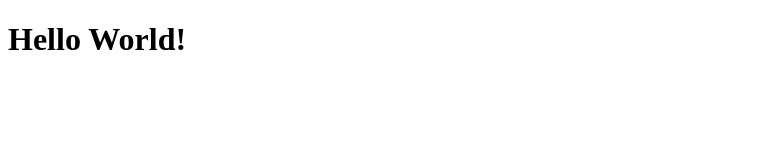
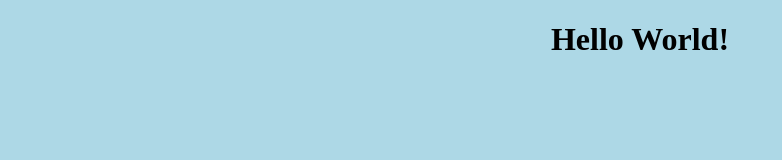
Before and after one commit to McTwinPM/babys-first-website, a plain HTML site: page index.html in a window 1280 px wide. Shown: the whole page, without its empty margins (0-782 px from the left). Drawn offline with Linux system fonts and the light colour scheme.

Commit message:
add style.css, connect to index.html

```diff
--- a/index.html
+++ b/index.html
@@ -1,6 +1,7 @@
 <!DOCTYPE html>
 <html lang="en">
     <head>
+        <link rel="stylesheet" href="style.css" />
         <title>My Personal Website</title>
     </head>
     <body>
--- /dev/null
+++ b/style.css
@@ -0,0 +1,4 @@
+body {
+    background: lightblue;
+    text-align: center;
+}
```
